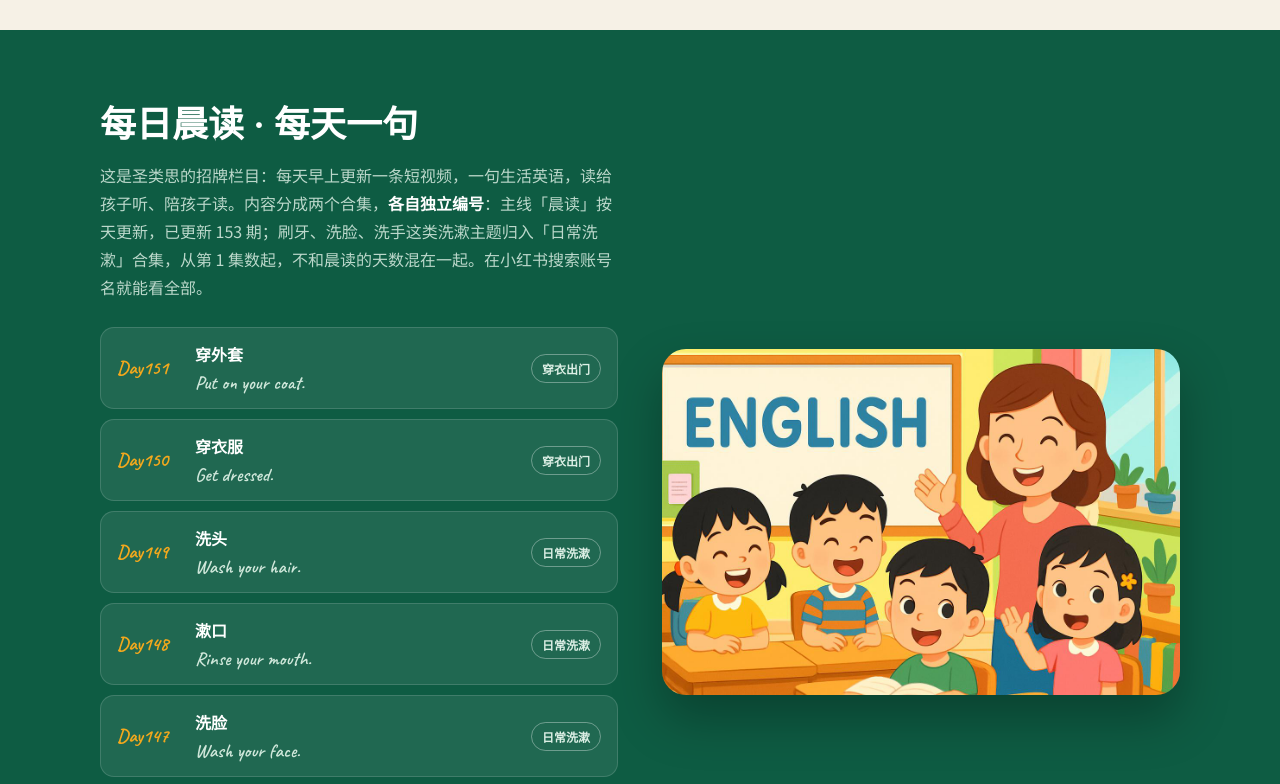
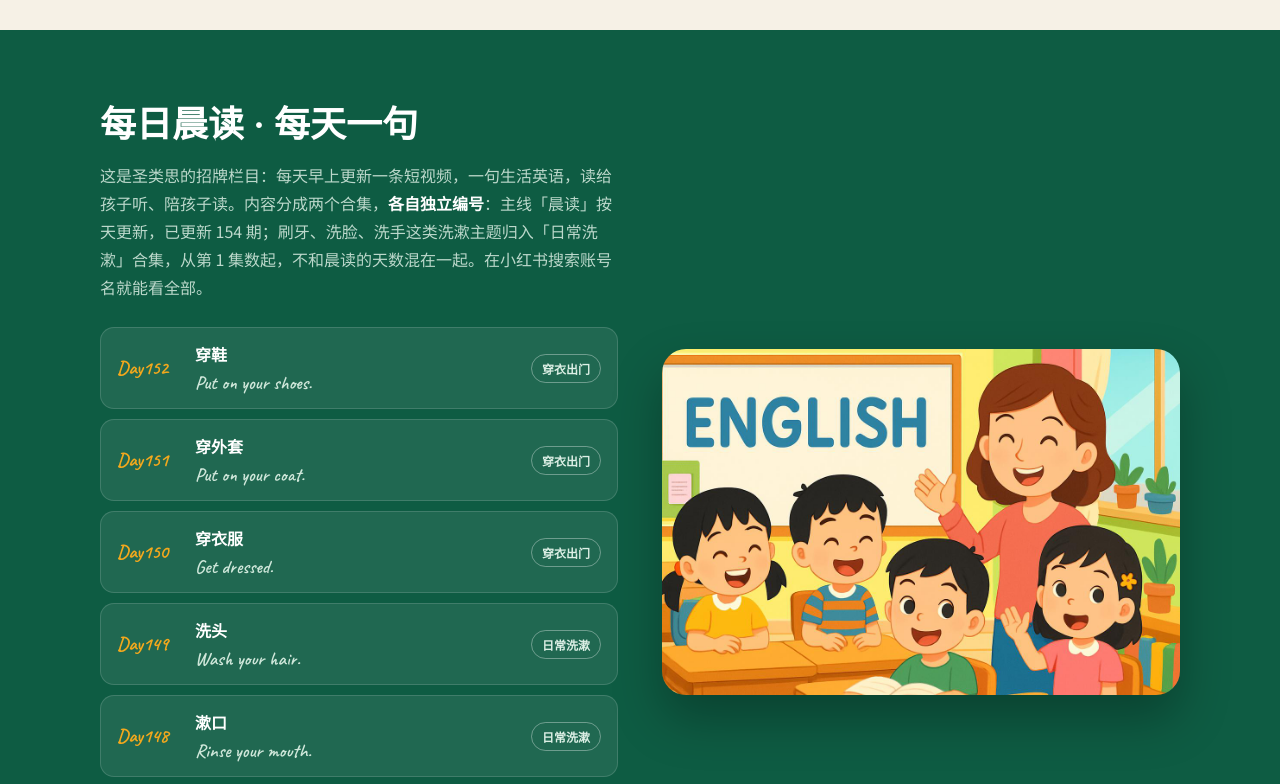
Before and after one commit to Josephwzl69/shengleisi-site, a plain HTML site: page index.html in a window 1280 px wide. Shown: the part 2000-2784 px from the top of the page. Drawn offline with Linux system fonts and the light colour scheme.

Commit message:
Day152 同步：154 期，穿鞋 Put on your shoes.

```diff
--- a/index.html
+++ b/index.html
@@ -446,7 +446,7 @@
             <div class="hero-stats">
               <div><b>11 年</b><span>专注中小学学科课程</span></div>
               <div><b>10 门</b><span>在开课程，英语到理化</span></div>
-              <div><b>153 期</b><span>每日晨读持续更新</span></div>
+              <div><b>154 期</b><span>每日晨读持续更新</span></div>
             </div>
           </div>
           <div class="hero-photo">
@@ -535,7 +535,8 @@
           </div>
           <div class="fill-note">各班型的上课时间、课时安排与收费以机构公布为准，欢迎来电咨询：<b>18136496627</b>。</div>
         </div>
-      </section>
+      </section
+        >
 
       <!-- MORNING READING -->
       <section class="block reading" id="reading">
@@ -544,15 +545,15 @@
             <div>
               <div class="sec-head" style="margin-bottom:26px;">
                 <h2>每日晨读 · 每天一句</h2>
-                <p>这是圣类思的招牌栏目：每天早上更新一条短视频，一句生活英语，读给孩子听、陪孩子读。内容分成两个合集，<b style="color:#fff;">各自独立编号</b>：主线「晨读」按天更新，已更新 153 期；刷牙、洗脸、洗手这类洗漱主题归入「日常洗漱」合集，从第 1 集数起，不和晨读的天数混在一起。在小红书搜索账号名就能看全部。</p>
+                <p>这是圣类思的招牌栏目：每天早上更新一条短视频，一句生活英语，读给孩子听、陪孩子读。内容分成两个合集，<b style="color:#fff;">各自独立编号</b>：主线「晨读」按天更新，已更新 154 期；刷牙、洗脸、洗手这类洗漱主题归入「日常洗漱」合集，从第 1 集数起，不和晨读的天数混在一起。在小红书搜索账号名就能看全部。</p>
               </div>
               <ul class="ep-list">
-                <li><span class="day">Day151</span><span><span class="theme">穿外套</span><br /><span class="en">Put on your coat.</span></span><span class="coll">穿衣出门</span></li>
+                <li><span class="day">Day152</span><span><span class="theme">穿鞋</span><br /><span class="en">Put on your shoes.</span></span><span class="coll">穿衣出门</span></li>                 <li><span class="day">Day151</span><span><span class="theme">穿外套</span><br /><span class="en">Put on your coat.</span></span><span class="coll">穿衣出门</span></li>
                 <li><span class="day">Day150</span><span><span class="theme">穿衣服</span><br /><span class="en">Get dressed.</span></span><span class="coll">穿衣出门</span></li>
                 <li><span class="day">Day149</span><span><span class="theme">洗头</span><br /><span class="en">Wash your hair.</span></span><span class="coll">日常洗漱</span></li>
                 <li><span class="day">Day148</span><span><span class="theme">漱口</span><br /><span class="en">Rinse your mouth.</span></span><span class="coll">日常洗漱</span></li>
                 <li><span class="day">Day147</span><span><span class="theme">洗脸</span><br /><span class="en">Wash your face.</span></span><span class="coll">日常洗漱</span></li>
-                <li><span class="day">Day146</span><span><span class="theme">吃饭</span><br /><span class="en">Eat your breakfast.</span></span><span class="coll">晨读</span></li>
+
               </ul>
               <p class="reading-note">小红书账号：<b>跟着圣类思Joe老师一起晨读</b>（小红书号 94528319491），每天早上陪孩子读一句。</p>
             </div>
@@ -725,7 +726,7 @@
         { tag: '日常洗漱', en: 'Rinse your mouth.', zh: '漱口。——刷完牙漱漱口，嘴巴干干净净。' },
         { tag: '日常洗漱', en: 'Wash your hair.', zh: '洗头。——把头发洗干净，清清爽爽。' },
         { tag: '穿衣出门', en: 'Get dressed.', zh: '穿衣服。——起床啦，自己穿好衣服。' },
-        { tag: '穿衣出门', en: 'Put on your coat.', zh: '穿外套。——天冷出门，自己把外套穿好。' }
+        { tag: '穿衣出门', en: 'Put on your coat.', zh: '穿外套。——天冷出门，自己把外套穿好。' }, { tag: '穿衣出门', en: 'Put on your shoes.', zh: '穿鞋。——出门前，自己把鞋穿好。' }
       ];
       var idx = 0, flipped = false, reads = 0;
       var fcTag = document.getElementById('fcTag');
```
